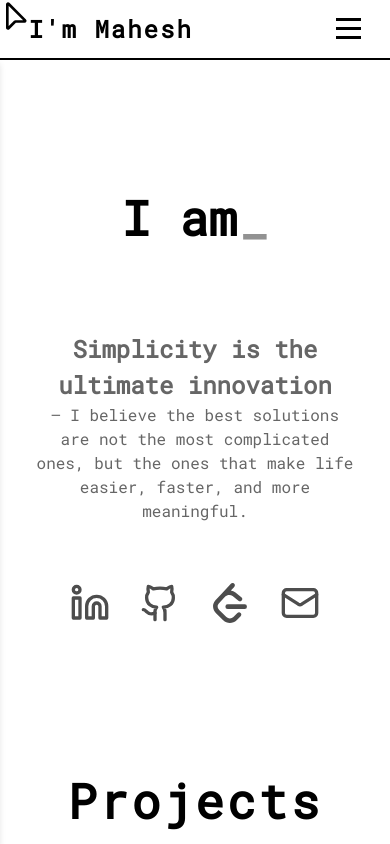
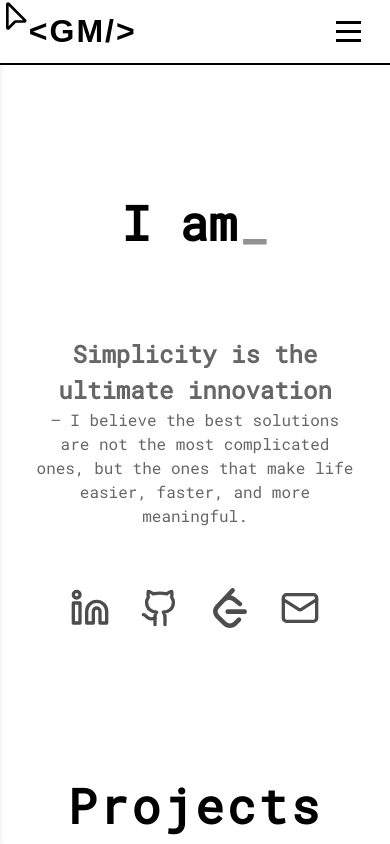
Before and after one commit to dragon-slayer99/mahesh.dev, a React (Vite) app: page / in a window 390 px wide. Shown: the top 844 px of the page. Built offline with nearby package versions, Linux system fonts and the light colour scheme.

Commit message:
refactor: Simplify loading component usage and enhance navbar logo styling

```diff
--- a/src/components/Herosetion/NavBar/Navbar.css
+++ b/src/components/Herosetion/NavBar/Navbar.css
@@ -23,10 +23,11 @@
 
         .nav-logo {
             color: black;
-            font-weight: bold;
+            font-weight: bolder;
             text-decoration: none;
-            font-size: 2em;
+            font-size: 2.5em;
             letter-spacing: 2px;
+            font-family:  Arial, Helvetica, sans-serif;
         }
 
         .nav-menu {
@@ -182,7 +183,7 @@
             }
 
             .nav-logo {
-                font-size: 1.8rem;
+                font-size: 2rem;
             }
         }
 
@@ -192,7 +193,7 @@
             }
 
             .nav-logo {
-                font-size: 1.5rem;
+                font-size: 2rem;
             }
 
             .nav-menu {
@@ -216,7 +217,7 @@
             }
 
             .nav-logo {
-                font-size: 1.3rem;
+                font-size: 2rem;
             }
 
             .nav-menu {
--- a/src/components/Herosetion/NavBar/Navbar.jsx
+++ b/src/components/Herosetion/NavBar/Navbar.jsx
@@ -24,6 +24,7 @@
 import React, { useState, useEffect, useRef } from 'react';
 import './Navbar.css';
 import { Rocket, Mail, User } from 'lucide-react';
+
 
 export default function Navbar() {
     const [isMenuOpen, setIsMenuOpen] = useState(false);
@@ -65,7 +66,7 @@ export default function Navbar() {
             <nav className="navbar">
                 <div className="nav-container">
                     <a href="#" className="nav-logo">
-                        I'm Mahesh
+                        {"<GM/>"}
                     </a>
 
                     <ul className={`nav-menu ${isMenuOpen ? 'active' : ''}`}>
--- a/src/components/Loading/Loading.css
+++ b/src/components/Loading/Loading.css
@@ -4,6 +4,7 @@
     align-items: center;
     height: 100vh;
     flex-direction: column;
+    cursor: wait;
 }
 
 .cube-loader {
@@ -16,11 +17,6 @@
     animation: animate 4s linear infinite;
 }
 
-.loading-message {
-    margin-top: 20px;
-    font-size: 1.2rem;
-    color: #333;
-}
 
 @keyframes animate {
     0% {
--- a/src/components/Loading/Loading.jsx
+++ b/src/components/Loading/Loading.jsx
@@ -1,7 +1,7 @@
 import React from 'react';
 import './Loading.css';
 
-const Loading = ({ message }) => {
+const Loading = () => {
   return (
     <div className="loading-container">
       <div className="cube-loader">
@@ -14,7 +14,7 @@ const Loading = ({ message }) => {
         </div>
       </div>
 
-      {message && <p className="loading-message">{message}</p>}
+
 
     </div>
 
```
Also changed, not shown: src/App.jsx (+7 -5 lines), src/components/custom_cursor/CustomCursor.jsx (+0 -9 lines).
